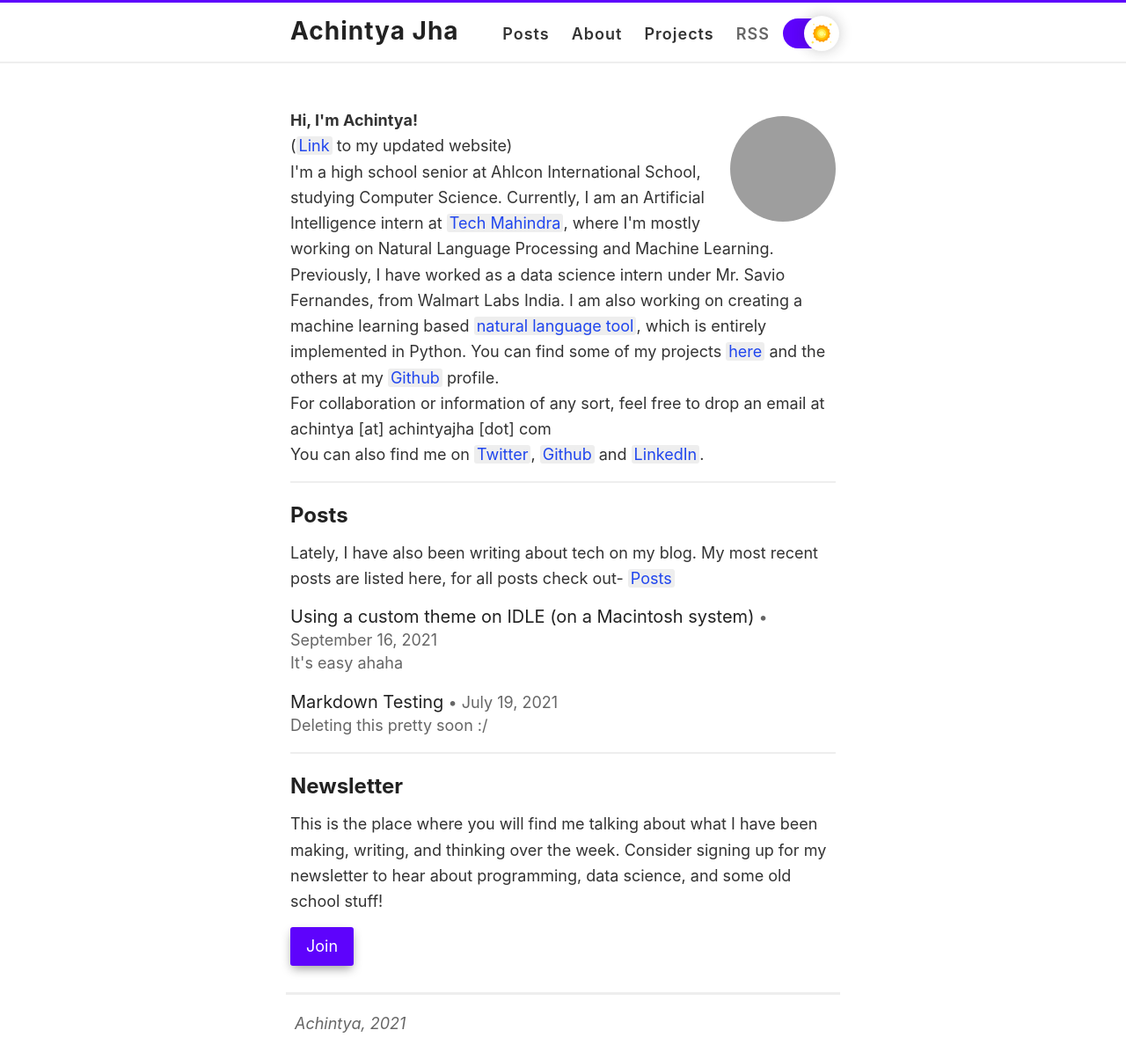
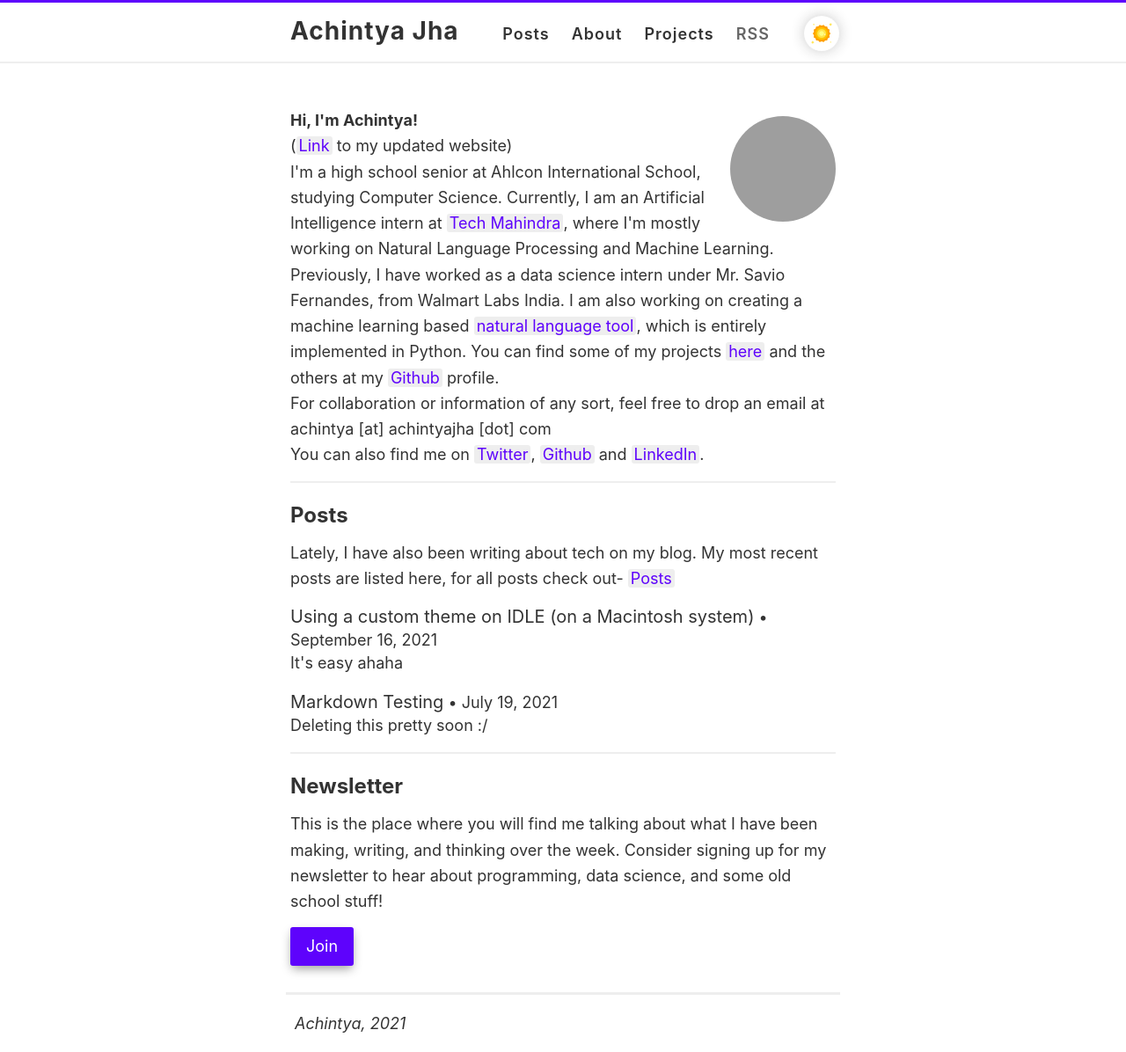
Before and after one commit to achntj/achintyajha.github.io, a Jekyll site: the page built from index.html, in a window 1280 px wide. Shown: the whole page at 88% size. Built offline with Jekyll 4.4.1, drawn with Linux system fonts in a browser that asks for light colours; grey boxes are pictures that could not be loaded.

```diff
--- a/_sass/_variables.scss
+++ b/_sass/_variables.scss
@@ -23,26 +23,29 @@
 .theme-light {
   --color-bg: #fff;
   --color-text: #333;
-  --color-text-secondary: #222;
-  --color-tertiary: #666;
-  // --color-accent: #5e03fc;
-  --color-accent: #2046ee;
-  --color-accent-secondary: #5e03fc;
-  --color-selection: #000;
+  --color-eminent: #222;
+  --color-accent: #5e03fc;
+  --color-suppresed: #666;
+  --color-link: #2046ee;
   --color-highlight: #eee;
-  --color-code: #282a36;
+  --color-nav: #eee;
+  --color-hack: #42840c;
 }
 .theme-dark {
   // --color-bg: #272b38;
-  --color-bg: #1f2126;
+  // --color-bg: #1e1e21;
+  --color-bg: #131415;
   --color-text: #bbb;
-  --color-text-secondary: #e8e4e0;
-  --color-tertiary: #828282;
-  --color-accent: #ca6d56;
-  --color-accent-secondary: #ca6d56;
-  --color-selection: #ca6d56;
-  --color-highlight: #333;
-  --color-code: #efefef;
+  --color-eminent: #e8e4e0;
+  // --color-accent: #ca6d56;
+  // --color-accent: #32a83e;
+  --color-accent: #6ec92c;
+  --color-suppresed: #828282;
+  --color-link: #709680;
+  // --color-highlight: #333;
+  --color-highlight: #272b38;
+  --color-nav: #1e1e21;
+  --color-hack: #f3a433;
 }
 
 // Font stacks
```
